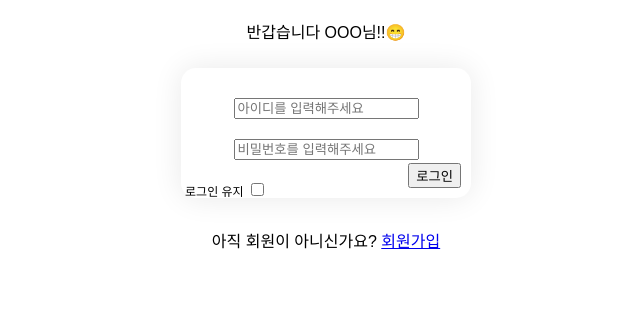
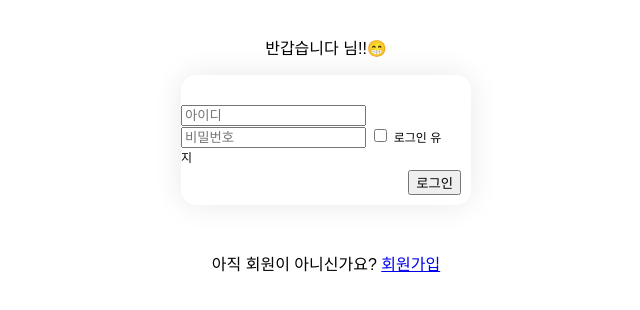
Before and after one commit to LEEJIHUN6844/DB_hash_Keep-me-logged-in, a plain HTML site: page login.html in a window 1280 px wide. Shown: the part 220-530 px from the top of the page, without its empty margins (314-954 px from the left). Drawn offline with Linux system fonts and the light colour scheme.

Commit message:
Update login.html

```diff
--- a/login.html
+++ b/login.html
@@ -3,31 +3,26 @@
 <head>
     <meta charset="UTF-8">
     <meta name="viewport" content="width=device-width, initial-scale=1.0">
-    <link rel="stylesheet" href="sign_up_login.css">
-    <title>로그인 페이지</title>
+    <title>로그인</title>
+    <link rel="stylesheet" href="/sign_up_login.css">
 </head>
 <body>
-    <!-- 제목,제목아래에 있는 텍스트 스타일 정해주기 -->
     <h1>로그인</h1>
-    <div style="display:flex; flex-direction:column; align-items:center; margin-bottom: 25px;">반갑습니다 OOO님!!😁</div>
-
-    <!-- 아이디입력,비번입력,로그인,로그인 유지 버튼을 포함하는 클래스 생성 -->
-    <div class ="input-child">
-        <input type="text" id="username" name="username" placeholder="아이디를 입력해주세요" required>
-        <input type="password" id="password" name="password"placeholder="비밀번호를 입력해주세요" required>
-        <button type="button" class="login-button" onclick="CorrectUser(); rememberMe()">로그인</button>
-        <div class ="remember-me">
-            <label for="remember-me">로그인 유지</label>
-        <input type="checkbox" id="remember-me" name="remember-me">
-        </div>
+    <p>반갑습니다 <span id="username-display"></span>님!!😁</p>
+    <div id="error-message" style="color: red;"></div>
+    <div class="input-child">
+        <form id="login-form">
+            <input type="text" id="username" name="username" placeholder="아이디">
+            <input type="password" id="password" name="password" placeholder="비밀번호">
+            <label class="remember-me">
+                <input type="checkbox" id="remember-me" name="rememberMe"> 로그인 유지
+            </label>
+            <button type="submit" class="login-button">로그인</button>
+        </form>
     </div>
-
-    <!-- 텍스트 및 회원가입.html로 이동가능한 링크를 포함한 클래스 생성 -->
     <div class="login-link">
-        <label for="login">아직 회원이 아니신가요?</label>
-        <a href="sign_up.html">회원가입</a>
-
+        <p>아직 회원이 아니신가요? <a href="/signup.html">회원가입</a></p>
     </div>
-    <script src = "/sign_up_login.js"></script>
+    <script src="/sign_up_login.js"></script>
 </body>
 </html>
```
